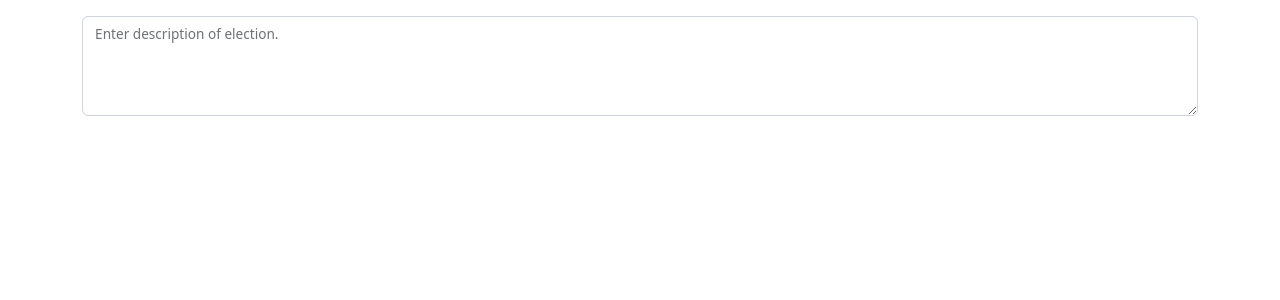
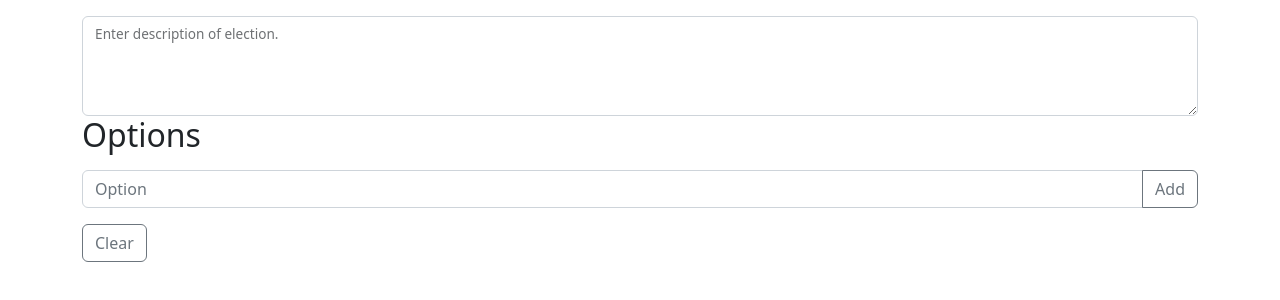
Before and after one commit to Bargsteen/hackathon22-voting, a React (Create React App) app in the folder dapp/: page /create in a window 1280 px wide. Shown: the top 300 px of the page. Built offline with nearby package versions, Linux system fonts and the light colour scheme.

Commit message:
dApp: Add input to add options

```diff
--- a/dapp/src/CreateElectionPage.js
+++ b/dapp/src/CreateElectionPage.js
@@ -1,13 +1,25 @@
 import React, {useState} from 'react';
-import {Col, Container, FloatingLabel, Form, Row} from "react-bootstrap";
+import {Button, Col, Container, FloatingLabel, Form, InputGroup, Row} from "react-bootstrap";
+
+async function addOption(options, setOptions, newOption, setOptionInput) {
+    if (options.includes(newOption)) {
+        throw new Error(`duplicate option ${newOption}`);
+    }
+    if (newOption) {
+        setOptions([...options, newOption]);
+        setOptionInput("");
+    }
+}
 
 const CreateElectionPage = () => {
     const [description, setDescription] = useState();
+    const [options, setOptions] = useState([]);
+    const [optionInput, setOptionInput] = useState("");
+
     return (
         <Container>
             <Row>
                 <Col>
-                    <Form>
                     <FloatingLabel label="Enter description of election.">
                         <Form.Control
                             as="textarea"
@@ -16,8 +28,22 @@ const CreateElectionPage = () => {
                             onChange={e => setDescription(e.target.value)}
                         />
                     </FloatingLabel>
+                    <h2>Options</h2>
+                    <ul>{options?.map(opt => <li>{opt}</li>)}</ul>
+                    <Form onSubmit={e => {
+                        e.preventDefault();
+                        addOption(options, setOptions, optionInput, setOptionInput).catch(console.error);
+                    }}>
+                        <InputGroup className="mb-3">
+                            <Form.Control
+                                placeholder="Option"
+                                value={optionInput}
+                                onChange={e => setOptionInput(e.target.value)}
+                            />
+                            <Button type="submit" variant="outline-secondary">Add</Button>
+                        </InputGroup>
+                        <Button type="text" variant="outline-secondary" onClick={() => setOptions([])}>Clear</Button>
                     </Form>
-                    <div>{description}</div>
                 </Col>
             </Row>
         </Container>
```
Lines whose indentation alone changed are shown as unchanged.
